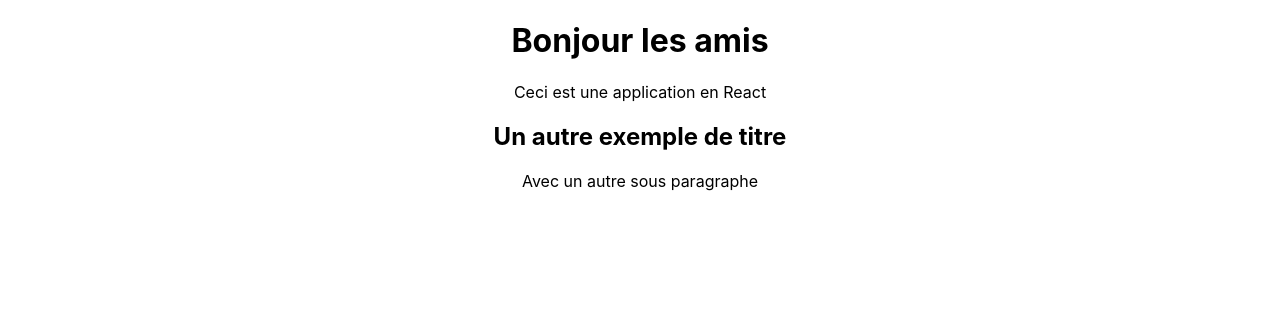
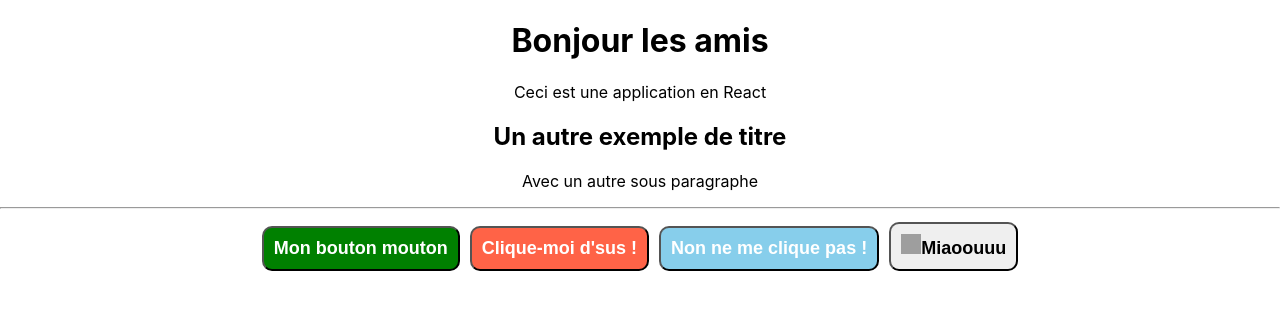
Before and after one commit to Rousslud/reactTraining, a React (Create React App) app: page / in a window 1280 px wide. Shown: the top 310 px of the page. Built offline with nearby package versions, Linux system fonts and the light colour scheme; grey boxes are pictures that could not be loaded.

Commit message:
Création de boutton

```diff
--- a/src/App/App.js
+++ b/src/App/App.js
@@ -1,4 +1,5 @@
 import './App.css';
+import Button from './components/Button/Button';
 
 function App() {
   return (
@@ -7,6 +8,12 @@ function App() {
       <p> Ceci est une application en React</p>
       <h2>Un autre exemple de titre</h2>
       <p>Avec un autre sous paragraphe</p>
+      <hr/>
+      <Button bgColor="green" fontColor="white" title="Mon bouton mouton"></Button>
+      {/**Ceci est un commentaire*/}
+      <Button bgColor="tomato" fontColor="white" title="Clique-moi d'sus !"></Button>
+      <Button bgColor="skyblue" fontColor="white" title="Non ne me clique pas !"></Button>
+      <Button fontColor="black"><img src="https://cdn3.iconfinder.com/data/icons/materia-flat-halloween-free/24/039_026_cat_black_witch_halloween-256.png" alt="click"/>Miaoouuu</Button>
     </div>
   );
 }
--- /dev/null
+++ b/src/App/components/Button/Button.css
@@ -0,0 +1,17 @@
+.Button {
+	border-radius: 10px;
+	padding: 10px 10px 10px 10px;
+	font-weight: 900;
+	font-size: large;
+	cursor: pointer;
+	margin: 5px 5px 5px 5px;
+};
+
+.Button *{
+	vertical-align: middle;
+  }
+
+  .Button img{
+	height: 20px;
+	width: 20px
+  }
--- /dev/null
+++ b/src/App/components/Button/Button.js
@@ -0,0 +1,15 @@
+import React from 'react';
+import './Button.css';
+
+function Button(props) {
+	console.log(props)
+	// const title = 'Mon petit bouton mouton';
+	//if (props.children){
+		//return <button className="Button" style={{ color: 'white', backgroundColor: 'skyblue' }}>{props.children}</button>
+	//} else {
+		return <button className="Button" style={{color: props.fontColor, backgroundColor: props.bgColor }}>{props.title || props.children}</button>
+	//}
+
+}
+
+export default Button;
```
